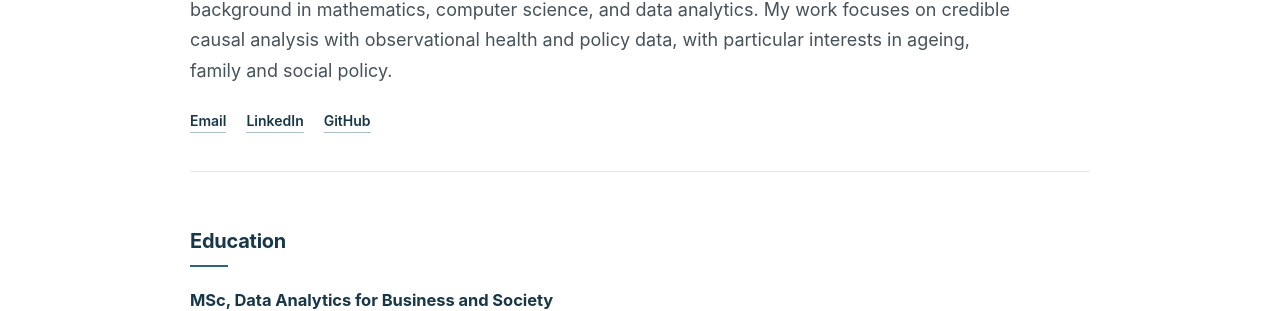
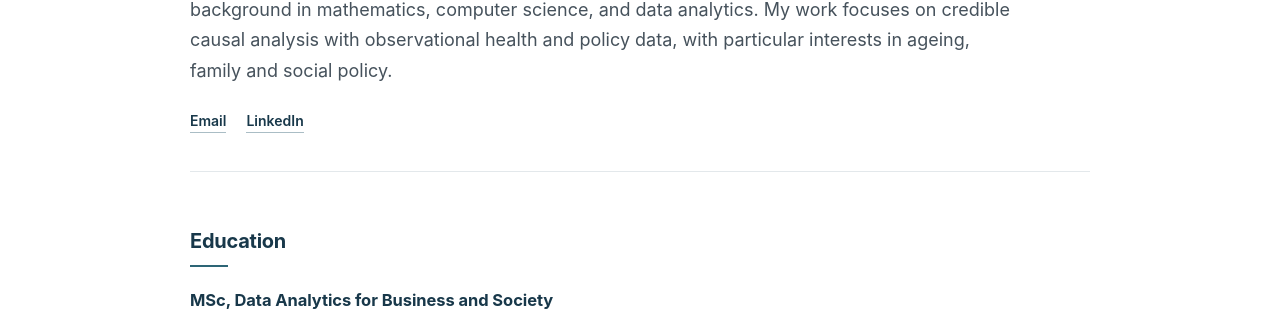
Before and after one commit to mahagasim/mahagasim.github.io, a Jekyll site: the page built from index.md, in a window 1280 px wide and 900 px high. Shown: the part 281-592 px from the top of the window. Built offline with Jekyll 4.4.1, drawn with Linux system fonts in a browser that asks for light colours.

Commit message:
Remove GitHub link from About page

```diff
--- a/index.md
+++ b/index.md
@@ -11,7 +11,6 @@ description: Maha Gasim — researcher in causal inference, health data, and app
   <div class="hero-links">
     <a href="mailto:mahagasim@gmail.com">Email</a>
     <a href="https://www.linkedin.com/in/maha-gasim-678975122">LinkedIn</a>
-    <a href="https://github.com/mahagasim">GitHub</a>
   </div>
 </div>
 
```
